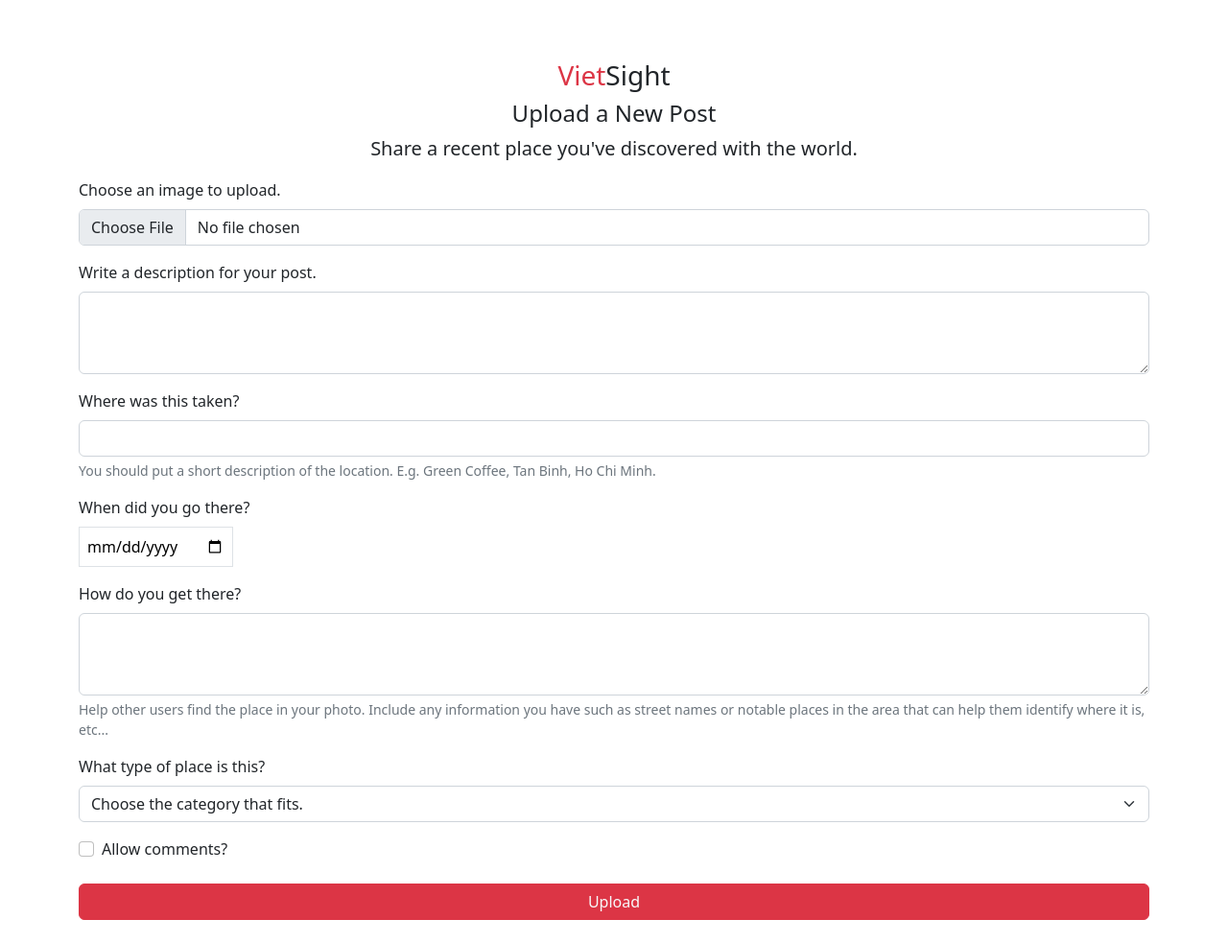
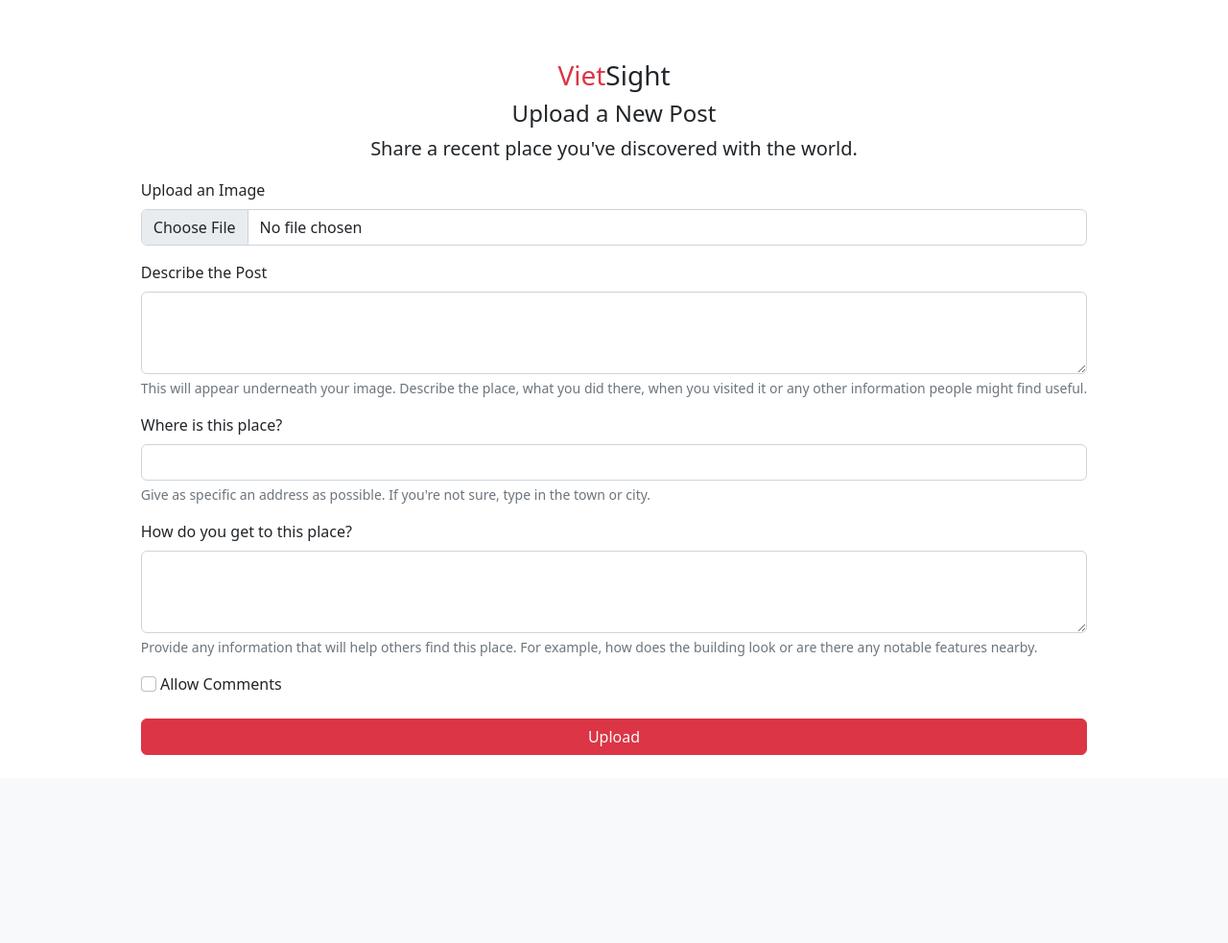
Before and after one commit to Heroskin12/vietsight, a Flask app: page /upload in a window 1280 px wide. Shown: the part 82-1065 px from the top of the page at 96% size. After the commit the page ends 869 px from the top, so only its background shows below. Run offline with Flask 2, Linux system fonts and the light colour scheme; the visitor is signed in with stand-in values (Sample User, id 1); data comes from the database, SQL or seed files in the repository; both versions use the stored data as it was after the commit; some libraries are stand-ins or nearby versions.

Commit message:
Ability to upload posts.
User can now upload posts.
Images are validated and stored in images/posts directory.
Error message is thrown if image format not valid.
DB model changed to add new columns for Posts.

Posts not yet viewable. Dummy content to be made before next commit.

```diff
--- a/app/__init__.py
+++ b/app/__init__.py
@@ -1,7 +1,7 @@
 from flask import Flask
 from flask_login import LoginManager
+from flask_migrate import Migrate
 from flask_sqlalchemy import SQLAlchemy
-from flask_migrate import Migrate
 from config import Config
 
 
--- a/app/forms.py
+++ b/app/forms.py
@@ -1,6 +1,7 @@
 from app.models import User
 from flask_wtf import FlaskForm
-from wtforms import BooleanField, PasswordField, StringField, SubmitField, TextAreaField
+from flask_wtf.file import FileField, FileRequired
+from wtforms import BooleanField, DateField, PasswordField, SelectField, StringField, SubmitField, TextAreaField
 from wtforms.validators import DataRequired, Email, EqualTo, Length, ValidationError
 
 class LoginForm(FlaskForm):
@@ -31,13 +32,11 @@
             raise ValidationError('Email already in use by another account. Please choose another.')
 
 class UploadForm(FlaskForm):
-    # Upload File - File Upload
+    image = FileField('Upload an Image', validators=[FileRequired()])
     description = TextAreaField('Describe the Post', validators=[DataRequired(), Length(min=1, max=500)])
-    location = StringField('Where was this taken?', validators=[DataRequired()])
-    # When did you go? - Date Field
-    directions = TextAreaField('How do you get there', validators=[DataRequired(), Length(min=1, max=500)])
-    # What type of place is this? - Select Menu
-    allow_comments = BooleanField('Allow Comments?')
+    location = StringField('Where is this place?', validators=[DataRequired()])
+    directions = TextAreaField('How do you get to this place?', validators=[DataRequired(), Length(min=1, max=500)])
+    comments = BooleanField('Allow Comments')
     submit = SubmitField('Upload')
 
 class CaptionForm(FlaskForm):
--- a/app/models.py
+++ b/app/models.py
@@ -39,12 +39,16 @@
 
 class Post(db.Model):
     id = db.Column(db.Integer, primary_key=True)
+    image = db.Column(db.String)
     body = db.Column(db.String)
+    location = db.Column(db.String)
+    directions = db.Column(db.String)
+    comments = db.Column(db.String)
     timestamp = db.Column(db.DateTime, index=True, default=datetime.utcnow)
     user_id = db.Column(db.Integer, db.ForeignKey('user.id'))
 
     def __repr__(self):
-        return '<Post {}>'.format(self.body)
+        return '<Post {}, {}>'.format(self.body, self.image)
 
 @login.user_loader
 def load_user(id):
--- a/app/routes.py
+++ b/app/routes.py
@@ -1,10 +1,13 @@
 from datetime import datetime
-from flask import flash, redirect, render_template, request, url_for
+from flask import abort, flash, redirect, render_template, request, url_for
 from flask_login import current_user, login_user, logout_user, login_required
+import imghdr
+import os
 from app import app, db
-from app.forms import LoginForm, RegisterForm
+from app.forms import LoginForm, RegisterForm, UploadForm
 from app.models import User, Post
 from werkzeug.urls import url_parse
+from werkzeug.utils import secure_filename
 
 # Update the 'last seen' time for user each time they make a request.
 @app.before_request
@@ -13,6 +16,16 @@
         current_user.lastSeen = datetime.utcnow()
         db.session.commit()
 
+# A function to validate the file type of an image.
+def validate_image(stream):
+    header = stream.read(512) # Read 512 bytes of the file. This is enough to validate format.
+    stream.seek(0) # Reset stream pointer so save function can see all bytes.
+    format = imghdr.what(None, header) # Reads img in memory. Returns detected image format or None if format unknown.
+    if not format:
+        return None
+    return '.' + (format if format != 'jpeg' else 'jpg') # Accounts for jpeg exception where jpg extension used.
+
+# Routes
 @app.route('/')
 @app.route('/landing')
 def landing():
@@ -115,12 +128,44 @@
 
     return render_template('profile.html', user=user, posts=posts, title="Profile")
 
-@app.route('/upload')
+@app.route('/upload', methods=["GET", "POST"])
 @login_required
 def upload():
-    return render_template('upload.html', title='Upload a Post')
+    form = UploadForm()
+    if form.validate_on_submit():
+        print('Hello!')
+        print(form.image.data, form.description.data, form.location.data, form.directions.data, form.comments.data)
+        uploaded_file = request.files['image']
+        filename = secure_filename(uploaded_file.filename)
+        print("Hello" + filename)
+
+        if filename != '':
+            file_ext = os.path.splitext(filename)[1]
+            print("Goodbye" + file_ext)
+            if file_ext not in app.config['UPLOAD_EXTENSIONS'] or \
+                file_ext != validate_image(uploaded_file.stream):
+                flash("Image type not valid. Must be jpg, gif or png. Please try again.")
+                return redirect(url_for('upload'))
+            uploaded_file.save(os.path.join(app.config['UPLOAD_PATH'], filename))
+
+            post = Post( \
+                image = filename,
+                body = form.description.data,
+                location = form.location.data,
+                directions = form.directions.data,
+                comments = form.comments.data
+                )
+            db.session.add(post)
+            db.session.commit()
+            return redirect(url_for('profile', username=current_user.username))
+
+        return redirect(url_for('login'))
+
+    print('This is a get request')
+    return render_template('upload.html', title='Upload a Post', form=form)
 
 @app.route('/settings', methods=["GET", "POST"])
 @login_required
 def settings():
+
     return render_template('settings.html', title="Change Settings")
--- a/app/templates/base.html
+++ b/app/templates/base.html
@@ -42,7 +42,7 @@
 
         {% else %}
         <!-- Post-Login Navbar -->
-        <nav class="navbar navbar-expand-lg navbar-light bg-light fixed-top">
+        <nav class="navbar navbar-expand-lg navbar-light bg-light fixed-top mb-5">
             <div class="container">
                 <!-- Logo -->
                 <a href="" class="navbar-brand">
@@ -98,10 +98,17 @@
         {% if messages %}
 
             {% for message in messages %}
+            {% if current_user.is_anonymous %}
             <div class="alert alert-danger alert-dismissible fade show" role="alert">
                 {{ message }}
                 <button type="button" class="btn-close" data-bs-dismiss="alert" aria-label="Close"></button>
             </div>
+            {% else %}
+            <div class="alert alert-danger alert-dismissible fade show mt-5 pt-5" role="alert">
+                {{ message }}
+                <button type="button" class="btn-close mt-3 pt-5" data-bs-dismiss="alert" aria-label="Close"></button>
+            </div>
+            {%endif%}
             {% endfor %}
 
         {% endif %}
--- a/app/templates/upload.html
+++ b/app/templates/upload.html
@@ -12,67 +12,49 @@
 
                     </div>
 
-                    <!-- Login Form -->
-                    <form action="">
+                    <!-- Upload Form -->
+                    <form action="", method="post", enctype="multipart/form-data" novalidate>
+                        {{form.hidden_tag()}}
+
                         <div class="mb-3">
-                            <label for="formFile" class="form-label text-left">Choose an image to upload.</label>
-                            <input class="form-control" type="file" id="formFile">
+                            {{form.image.label(class_='form-label')}} <br>
+                            {{form.image(class_='form-control')}}
                         </div>
 
                         <div class="mb-3">
-                        <label for="FormControlTextarea" class="form-label">Write a description for your post.</label>
-                        <textarea class="form-control" id="FormControlTextarea" rows="3"></textarea>
-                        </div>
-
-                        <div class="mb-3">
-                            <label for="FormControlInput" class="form-label">Where was this taken?</label>
-                            <input type="text" class="form-control" id="FormControlInput">
+                            {{form.description.label(class_='form-label')}} <br>
+                            {{form.description(class_='form-control', id='FormControlTextArea', rows='3')}}
                             <div id="whereHelpBlock" class="form-text">
-                                You should put a short description of the location. E.g. Green Coffee, Tan Binh, Ho Chi Minh.
-                              </div>
-                        </div>
-
-                        <div class="mb-3">
-                            <label for="start" class="d-block">When did you go there?</label>
-                            <input type="date" id="start" name="trip-start" class="mt-2 p-2 border border-muted">
-                        </div>
-
-                        <div class="mb-3">
-                            <label for="FormControlTextarea" class="form-label">How do you get there?</label>
-                            <textarea class="form-control" id="FormControlTextarea" rows="3"></textarea>
-                            <div id="whereHelpBlock" class="form-text">
-                                Help other users find the place in your photo. Include any information you have such as street names or notable places in the area that can help them identify where it is, etc...
+                                This will appear underneath your image. Describe the place, what you did there, when you visited it or any other information people might find useful.
                             </div>
                         </div>
 
                         <div class="mb-3">
-                            <label for="typeSelect" class="form-label">What type of place is this?</label>
-                            <select class="form-select" aria-label="What type of place is this?" id="typeSelect">
-                                <option selected disabled>Choose the category that fits.</option>
-                                <option value="1">Restaurant</option>
-                                <option value="2">Coffee Shop</option>
-                                <option value="3">Shopping</option>
-                                <option value="4">Museum</option>
-                                <option value="5">Park</option>
-                                <option value="6">Nature</option>
-                                <option value="7">Landscape</option>
-                                <option value="8">Photo Spot</option>
-                                <option value="9">Architecture</option>
-                                <option value="10">Other</option>
-                              </select>
+                            {{form.location.label(class_='form-label')}} <br>
+                            {{form.location(class_='form-control')}}
+                            <div id="whereHelpBlock" class="form-text">
+                                Give as specific an address as possible. If you're not sure, type in the town or city.
+                            </div>
                         </div>
 
                         <div class="mb-3">
-                            <div class="form-check">
-                              <input class="form-check-input" type="checkbox" id="FieldsetCheck">
-                              <label class="form-check-label" for="FieldsetCheck">
-                                Allow comments?
-                              </label>
+                            {{form.directions.label(class_='form-label')}} <br>
+                            {{form.directions(class_='form-control', id='FormControlTextArea', rows='3')}}
+                            <div id="whereHelpBlock" class="form-text">
+                                Provide any information that will help others find this place. For example, how does the building look or are there any notable features nearby.
                             </div>
-                          </div>
+                        </div>
 
-                        <button type="Submit" class="btn btn-danger text-light w-100 mt-2 mb-4">Upload</button>
+                        <div class="mb-3">
+                            {{form.comments(class_='form-check-input')}}
+                            {{form.comments.label(class_='form-check-label')}}
+                        </div>
+
+
+
+                        {{form.submit(class_='btn btn-danger text-light w-100 mt-2 mb-4')}}
                     </form>
+
                 </div>
             </div>
         </div>
--- a/config.py
+++ b/config.py
@@ -11,3 +11,7 @@
 
     # No signal sent to app if DB is changed.
     SQLALCHEMY_TRACK_MODIFICATIONS = False
+
+    UPLOAD_PATH = os.environ.get('UPLOAD_PATH')
+    MAX_CONTENT_LENGTH = 1024 * 1024
+    UPLOAD_EXTENSIONS = ['.jpg', '.png', '.gif']
```
Also changed, not shown: migrations/versions/bc2ca07685a2_new_columns_in_post_table.py (added, +40 -0 lines), app.db, app/static/images/posts/jamie.jpg (added), 1 other file.
